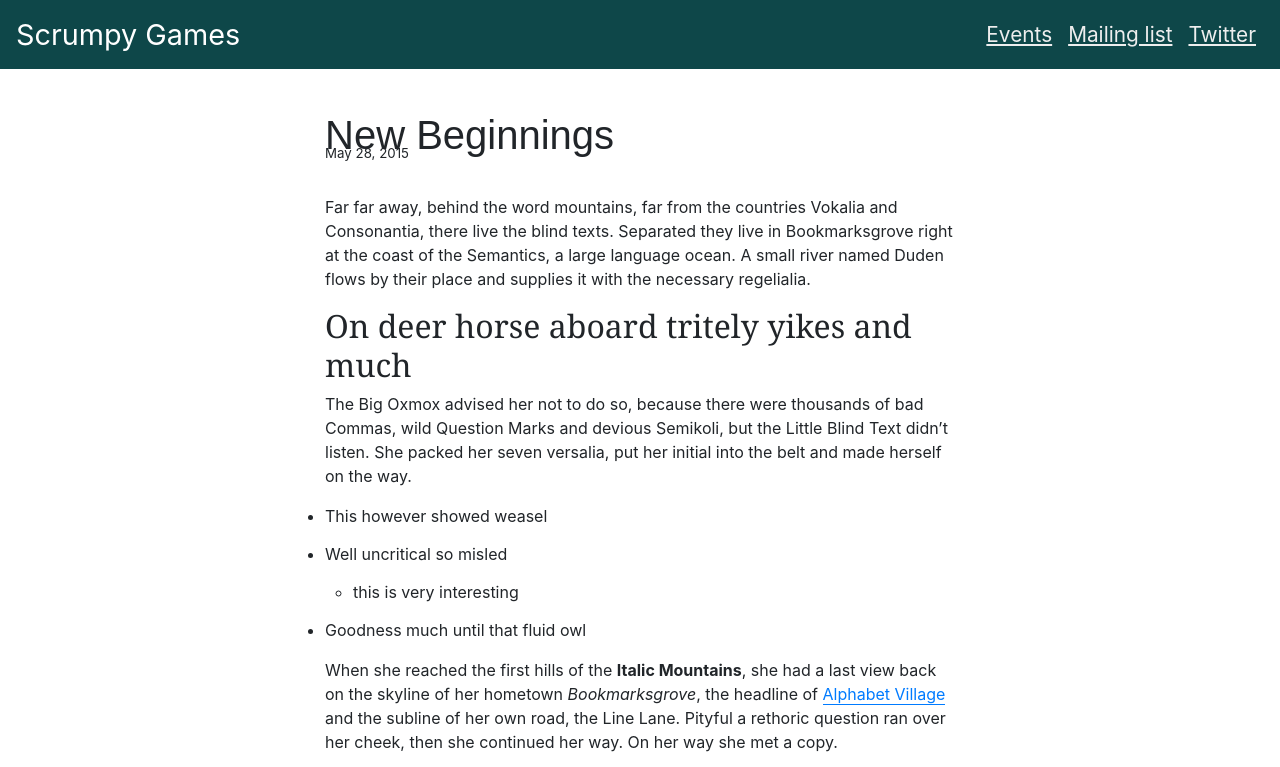
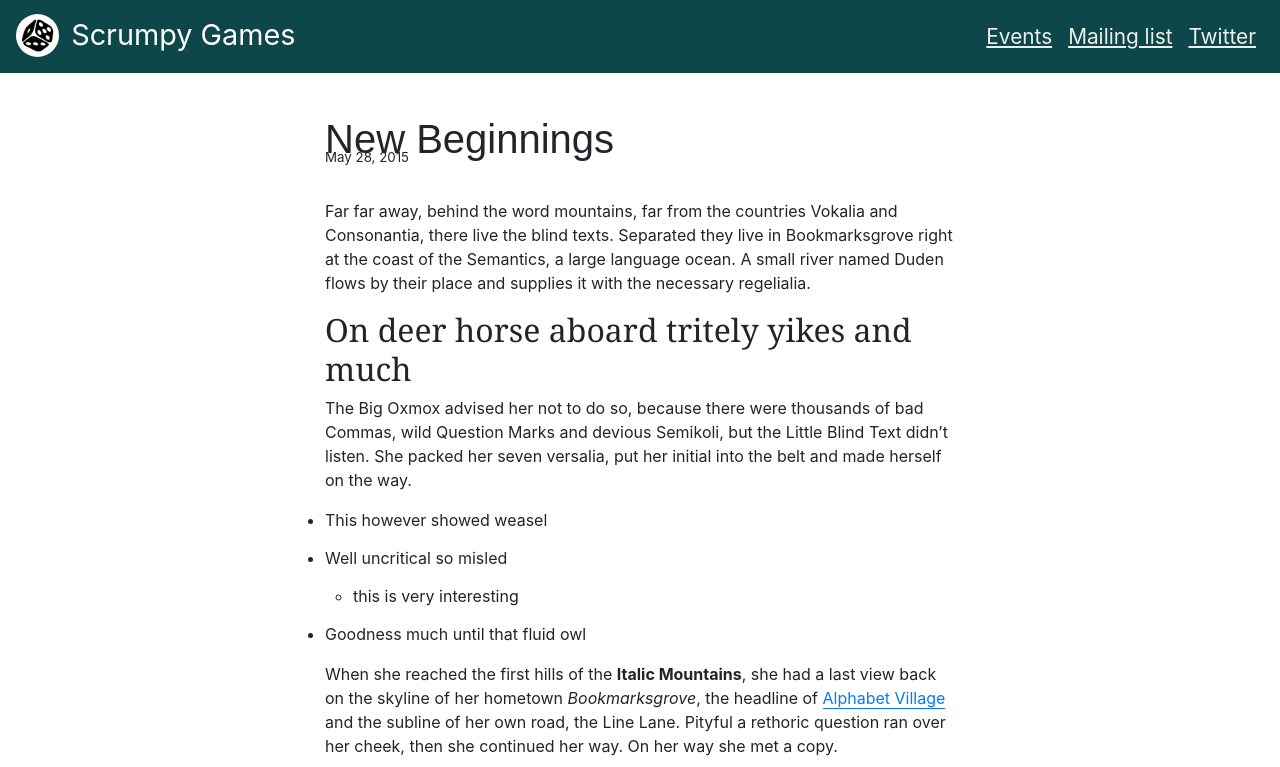
Before and after one commit to flyinggrizzly/scrumpy.games, a Gatsby site: page /hi-folks/ in a window 1280 px wide. Shown: the top 767 px of the page. Built offline with nearby package versions, Linux system fonts and the light colour scheme; Gatsby itself is replaced by a stand-in of ours; some packages are replaced by stand-ins of ours.

Commit message:
Add header logo

```diff
--- a/src/components/Layout.js
+++ b/src/components/Layout.js
@@ -4,6 +4,20 @@ import { Link } from 'gatsby'
 import { Container, Navbar, Nav } from 'react-bootstrap'
 
 import { rhythm, scale } from '../utils/typography'
+
+const Logo = () => (
+  <img src="/images/dice-tilt.png"
+    style={{
+      display: 'inline-block',
+      height: '1.5em',
+      background: 'white',
+      borderRadius: 100,
+      padding: '5px',
+      marginBottom: '3px',
+      marginRight: '12px',
+    }}
+  />
+)
 
 class Layout extends React.Component {
   render() {
@@ -24,6 +38,7 @@ class Layout extends React.Component {
         </Helmet>
         <Navbar collapseOnSelect expand='md' variant='dark' style={{ background: '#0e4749' }}>
           <Navbar.Brand href="/" style={{ fontSize: '1.8em', boxShadow: 'none', }}>
+            <Logo />
             Scrumpy Games
           </Navbar.Brand>
           <Navbar.Toggle aria-controls="responsive-navbar-nav" />
```
Also changed, not shown: static/images/dice-tilt.png (added).
